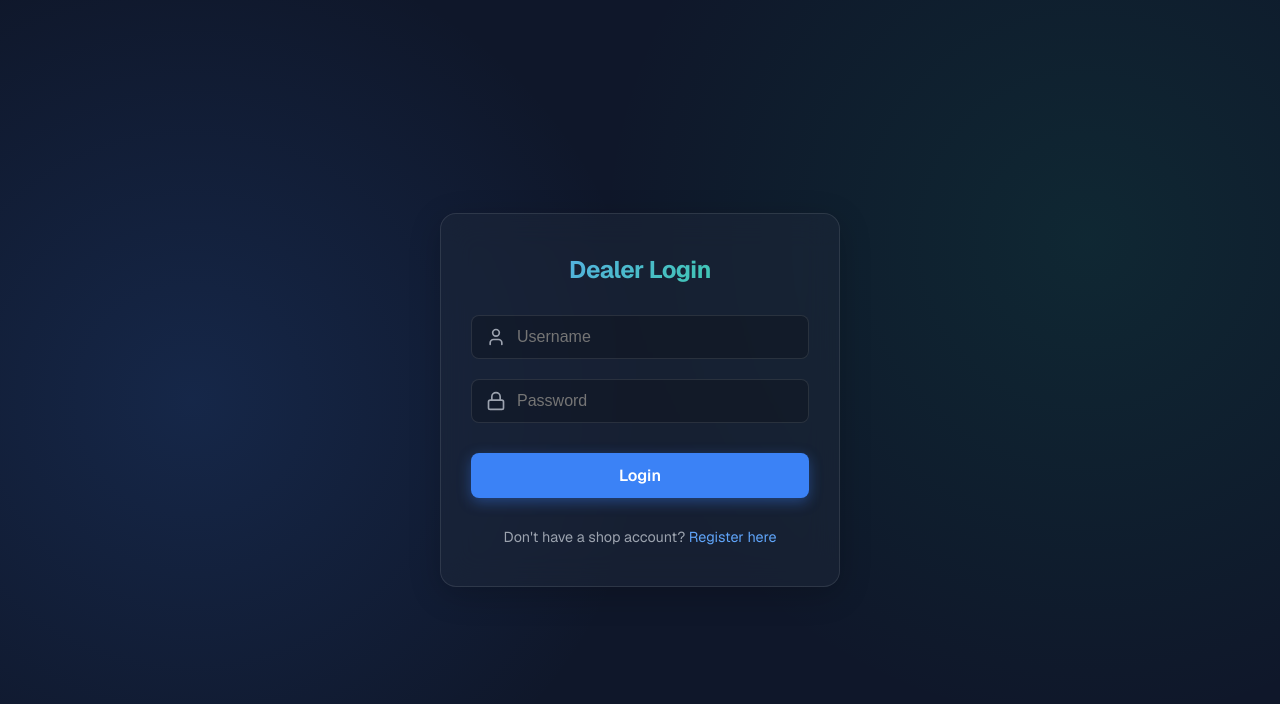
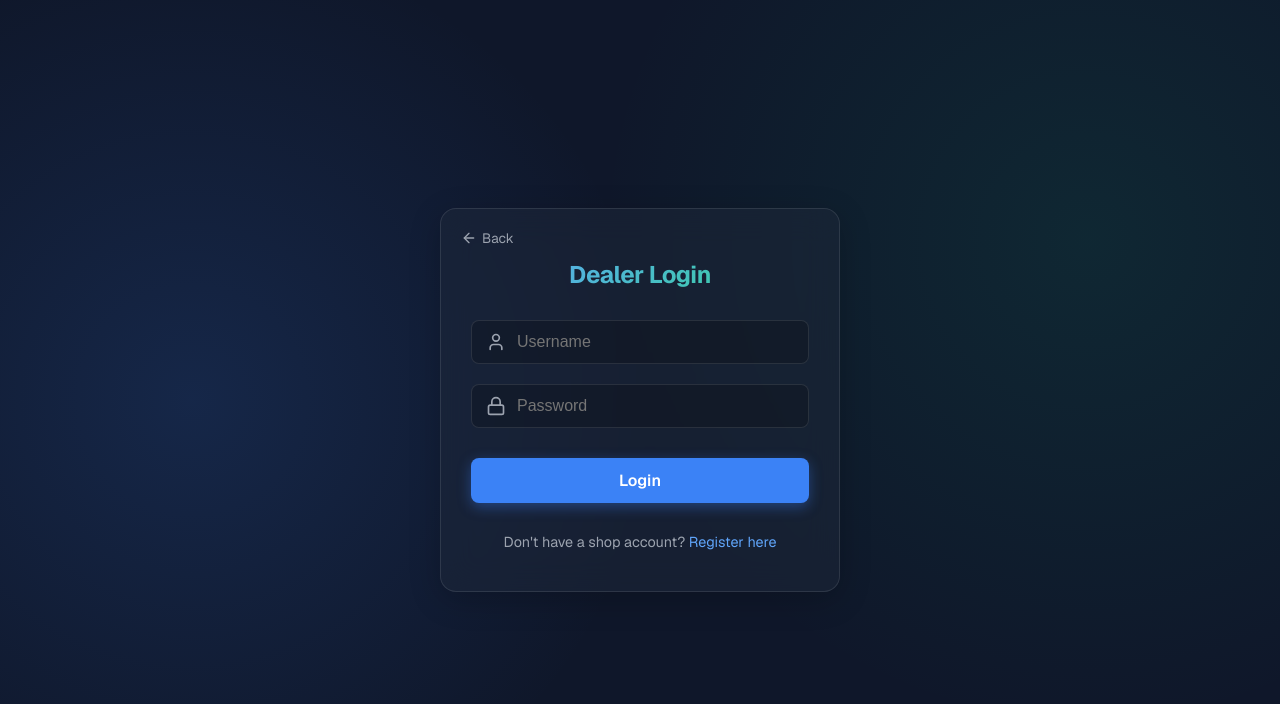
Before and after one commit to kavishkarasara/Gas_Location_Project, a Next.js app: page /dashboard/login in a window 1280 px wide. Shown: the top 704 px of the page. Built offline with nearby package versions, Linux system fonts and the light colour scheme.

Commit message:
Add back button to login and live customers to dashboard

```diff
--- a/app/dashboard/login/page.tsx
+++ b/app/dashboard/login/page.tsx
@@ -41,8 +41,13 @@ export default function DealerLogin() {
 
     return (
         <div style={{ display: "flex", justifyContent: "center", alignItems: "center", minHeight: "100vh", padding: "20px" }}>
-            <div className="glass-panel animate-fade-in" style={{ width: "100%", maxWidth: "400px", padding: "40px 30px" }}>
-                <h2 className="text-gradient" style={{ textAlign: "center", marginBottom: "30px" }}>Dealer Login</h2>
+            <div className="glass-panel animate-fade-in" style={{ width: "100%", maxWidth: "400px", padding: "40px 30px", position: "relative" }}>
+
+                <a href="/" style={{ position: "absolute", top: "20px", left: "20px", color: "#9ca3af", display: "flex", alignItems: "center", gap: "5px", fontSize: "0.85rem", textDecoration: "none" }}>
+                    <svg xmlns="http://www.w3.org/2000/svg" width="16" height="16" viewBox="0 0 24 24" fill="none" stroke="currentColor" strokeWidth="2" strokeLinecap="round" strokeLinejoin="round"><line x1="19" y1="12" x2="5" y2="12"></line><polyline points="12 19 5 12 12 5"></polyline></svg> Back
+                </a>
+
+                <h2 className="text-gradient" style={{ textAlign: "center", marginBottom: "30px", marginTop: "10px" }}>Dealer Login</h2>
 
                 {error && (
                     <div className="badge badge-danger" style={{ display: "flex", marginBottom: "20px", width: "100%", justifyContent: "center" }}>
```
Also changed, not shown: app/dashboard/page.tsx (+19 -0 lines).
